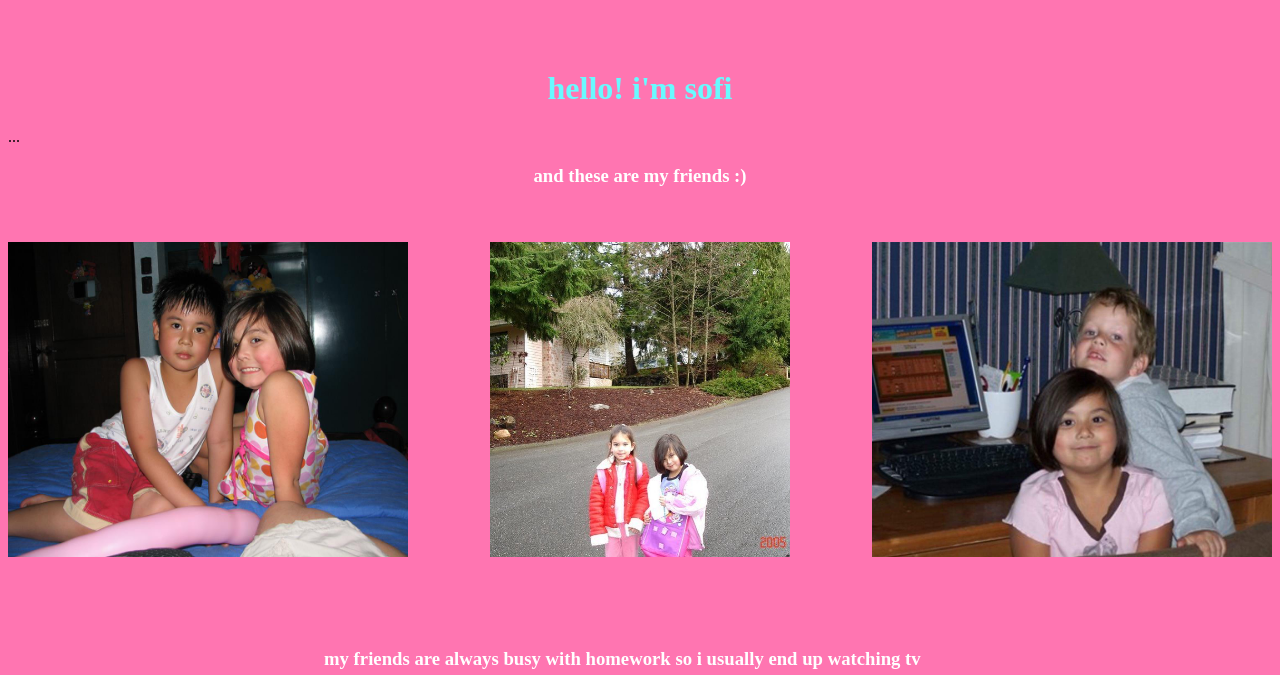
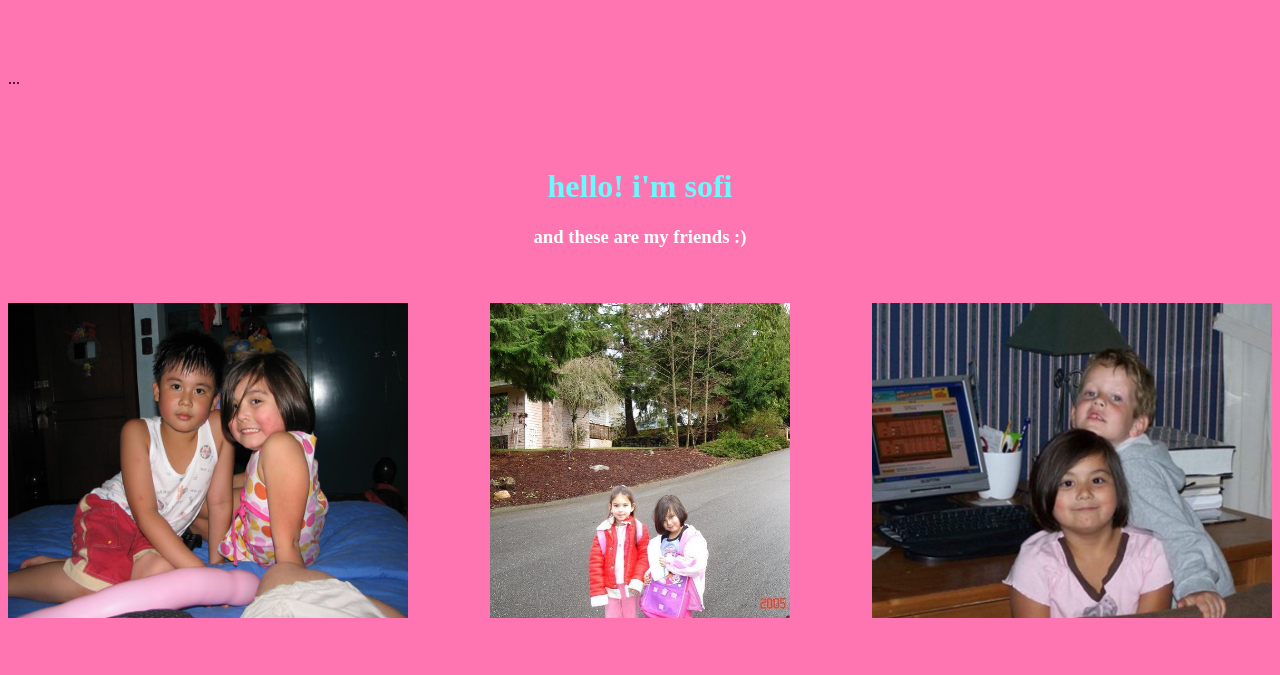
Before and after one commit to sofialarson/CSS-Selectors, a plain HTML site: page index.html in a window 1280 px wide. Shown: the part 125-800 px from the top of the page. Drawn offline with Linux system fonts and the light colour scheme.

Commit message:
Update index.html

```diff
--- a/index.html
+++ b/index.html
@@ -29,16 +29,14 @@
   </div>
 
   <div class = "intro" style = "margin-top: 80px;">
-  <h1 style = "text-align: center"> hello! i'm sofi</h1>
-
-  <div id="cp_widget_84cb1dbc-cff0-4c3e-acdc-73b6263a24cc">...</div><script type="text/javascript">
+   <div id="cp_widget_84cb1dbc-cff0-4c3e-acdc-73b6263a24cc">...</div><script type="text/javascript">
 var cpo = []; cpo["_object"] ="cp_widget_84cb1dbc-cff0-4c3e-acdc-73b6263a24cc"; cpo["_fid"] = "A0JAOu-Di-_V";
 var _cpmp = _cpmp || []; _cpmp.push(cpo);
 (function() { var cp = document.createElement("script"); cp.type = "text/javascript";
 cp.async = true; cp.src = "//www.cincopa.com/media-platform/runtime/libasync.js";
 var c = document.getElementsByTagName("script")[0];
 c.parentNode.insertBefore(cp, c); })(); </script>
-
+  <h1 style = "text-align: center; margin-top: 80px"> hello! i'm sofi</h1>
   <h3 style = "text-align: center"> and these are my friends :) </h3>
   </div>
 
```
